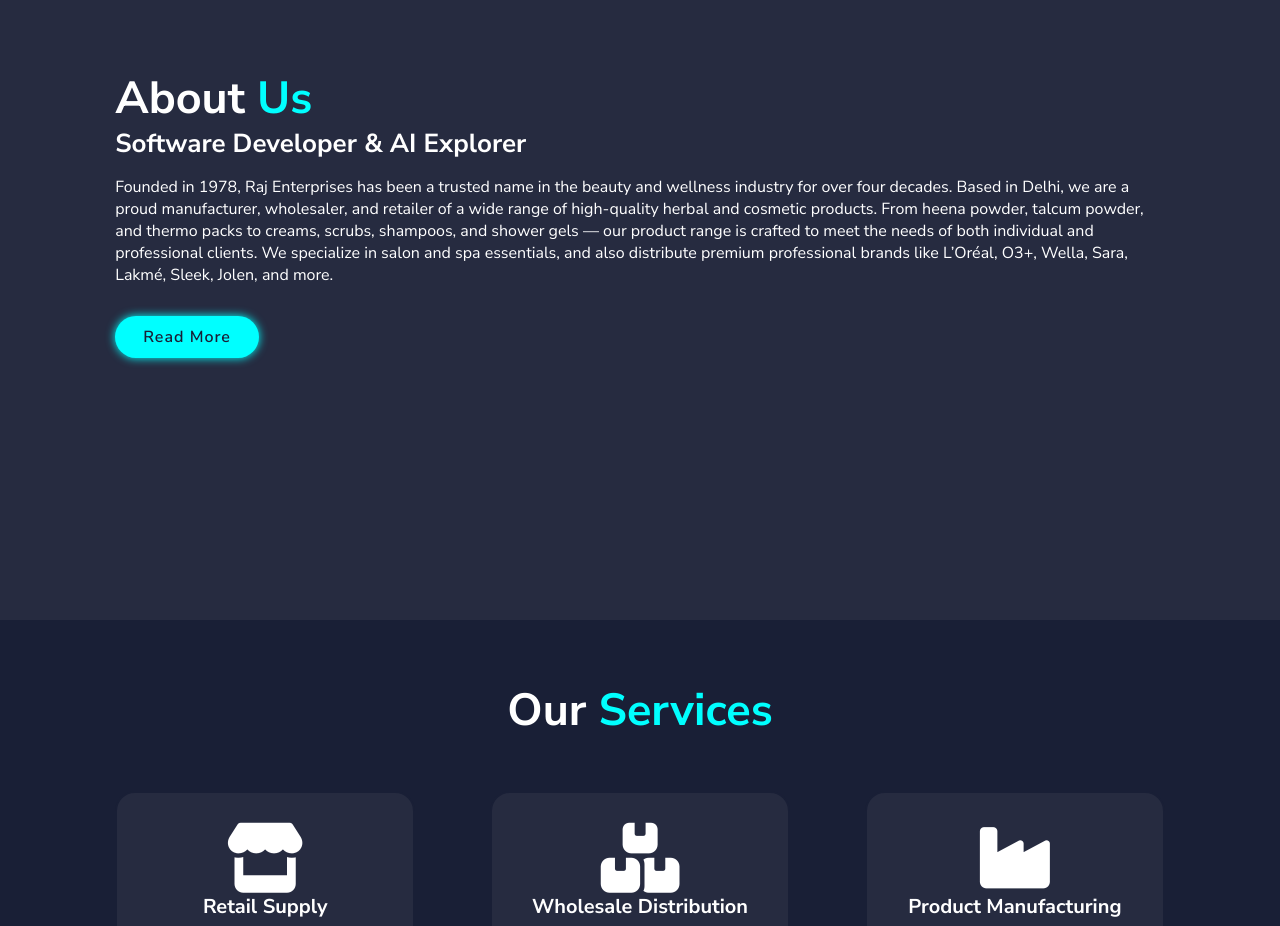
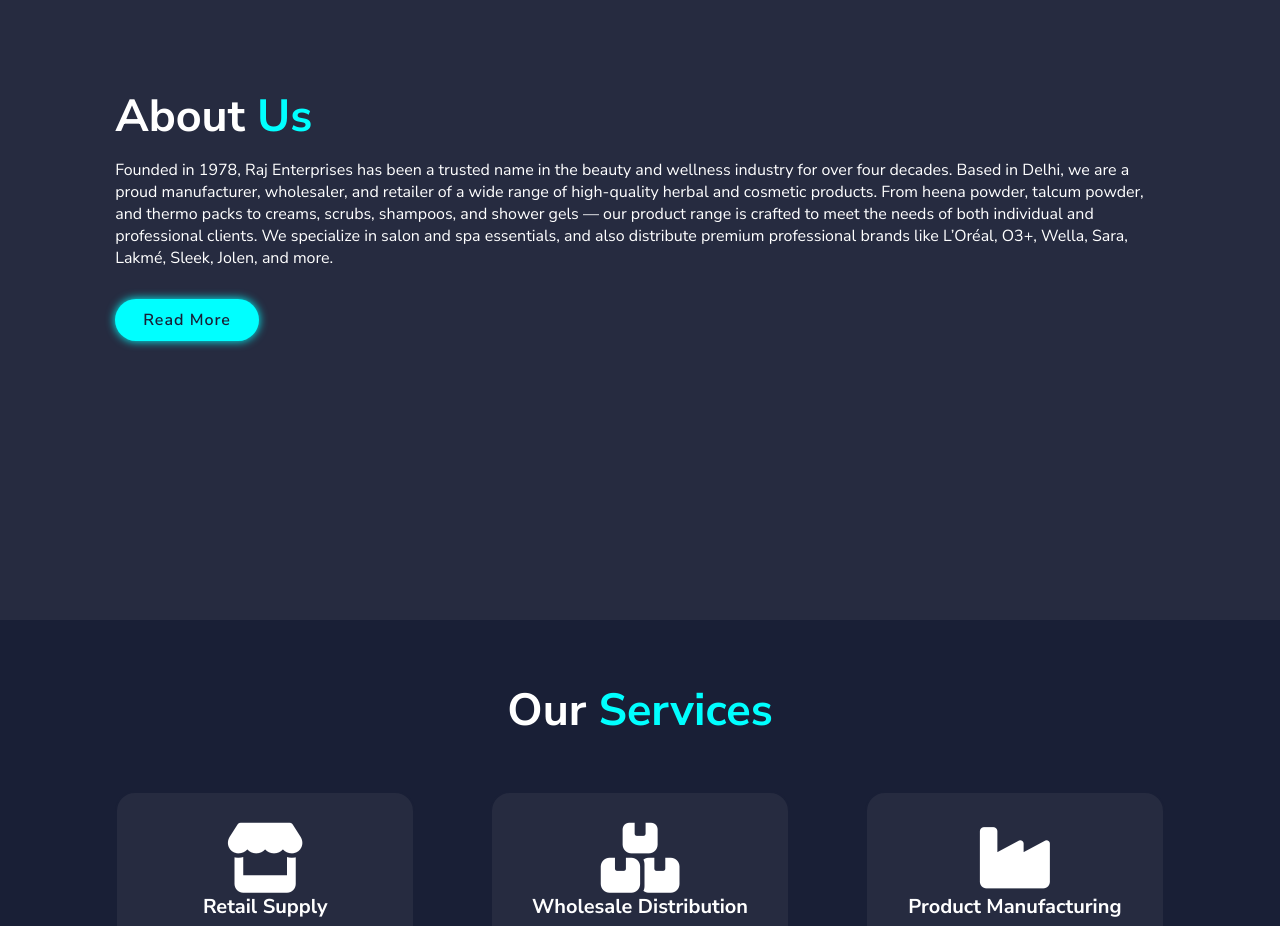
Before and after one commit to Harshita26705/RajEnterprises, a plain HTML site: page index.html in a window 1280 px wide. Shown: the part 980-1906 px from the top of the page. Drawn offline with Linux system fonts and the light colour scheme.

Commit message:
Update index.html

```diff
--- a/index.html
+++ b/index.html
@@ -59,7 +59,7 @@
 -->
     <div class="about-content">
         <h2 class="heading">About <span>Us</span></h2>
-        <h3>Software Developer & AI Explorer</h3>
+
         <p>Founded in 1978, Raj Enterprises has been a trusted name in the beauty and wellness industry for over four decades. Based in Delhi, we are a proud manufacturer, wholesaler, and retailer of a wide range of high-quality herbal and cosmetic products. From heena powder, talcum powder, and thermo packs to creams, scrubs, shampoos, and shower gels — our product range is crafted to meet the needs of both individual and professional clients. We specialize in salon and spa essentials, and also distribute premium professional brands like L’Oréal, O3+, Wella, Sara, Lakmé, Sleek, Jolen, and more.</p>
 
         <p class="extra-content" style="display: none;">
```
